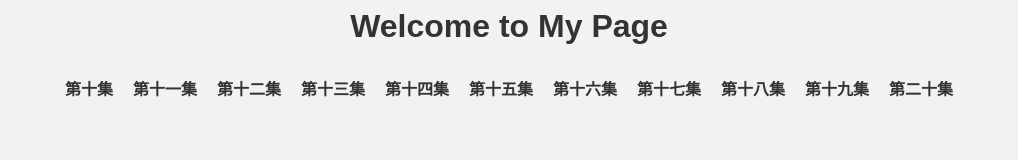
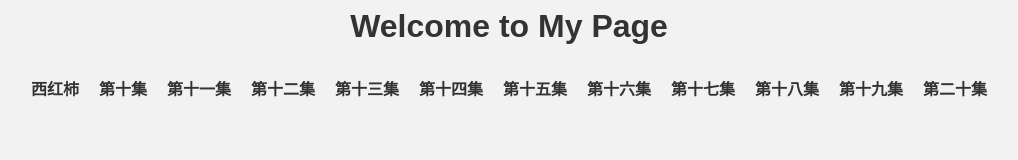
Before and after one commit to Clownsblood/player.io, a plain HTML site: page index.html in a window 1280 px wide. Shown: the whole page, without its empty margins (131-1149 px from the left). Drawn offline with Linux system fonts and the light colour scheme.

Commit message:
Update index.html

```diff
--- a/index.html
+++ b/index.html
@@ -33,6 +33,7 @@
 <body>
     <h1>Welcome to My Page</h1>
     <ul>
+        <li><a href="https://jx.xmflv.com/?url=https://www.iqiyi.com/v_19rrf2nw1g.html">西红柿</a></li>
         <li><a href="https://jx.xmflv.com/?url=https://www.iqiyi.com/v_1w8lx85hwgs.html">第十集</a></li>
         <li><a href="https://jx.xmflv.com/?url=https://www.iqiyi.com/v_2dssx9uk5z0.html">第十一集</a></li>
         <li><a href="https://jx.xmflv.com/?url=https://www.iqiyi.com/v_14lvauvxmr4.html">第十二集</a></li>
```
